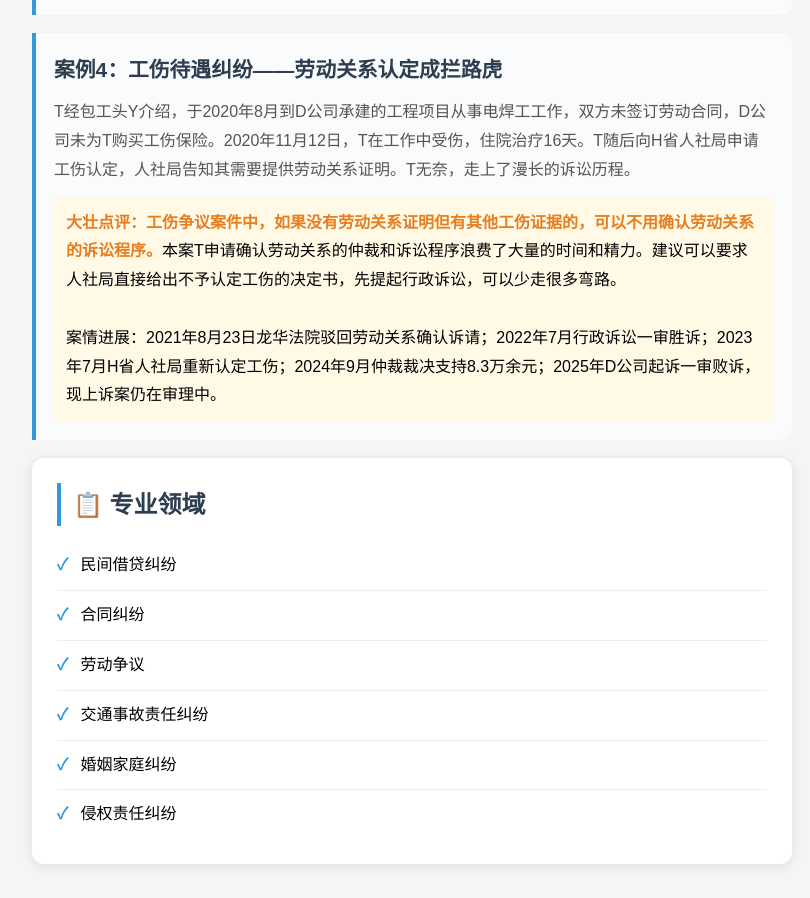
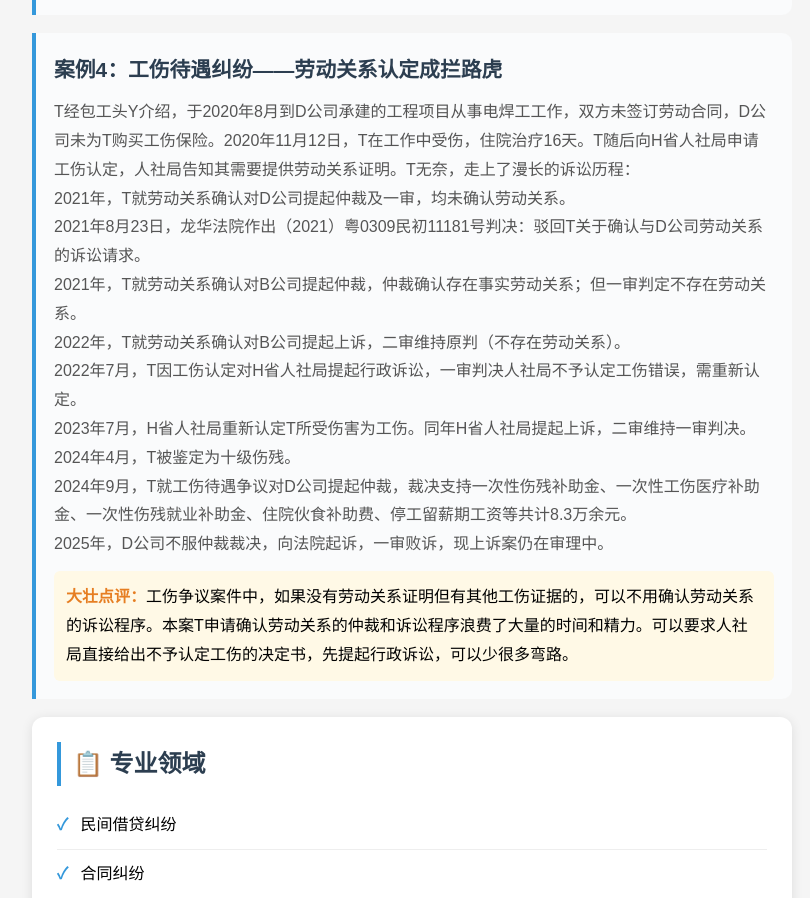
Before and after one commit to zhangjosephsir/zhangdazhuang, a plain HTML site: page index.html in a window 1280 px wide. Shown: the part 2179-3077 px from the top of the page, without its empty margins (228-1038 px from the left). Drawn offline with Linux system fonts and the light colour scheme.

Commit message:
更新工伤案例完整版

```diff
--- a/index.html
+++ b/index.html
@@ -103,9 +103,20 @@
         </div>
         <div class="case">
             <div class="case-title">案例4：工伤待遇纠纷——劳动关系认定成拦路虎</div>
-            <div class="case-content">T经包工头Y介绍，于2020年8月到D公司承建的工程项目从事电焊工工作，双方未签订劳动合同，D公司未为T购买工伤保险。2020年11月12日，T在工作中受伤，住院治疗16天。T随后向H省人社局申请工伤认定，人社局告知其需要提供劳动关系证明。T无奈，走上了漫长的诉讼历程。</div>
+            <div class="case-content">
+                <p>T经包工头Y介绍，于2020年8月到D公司承建的工程项目从事电焊工工作，双方未签订劳动合同，D公司未为T购买工伤保险。2020年11月12日，T在工作中受伤，住院治疗16天。T随后向H省人社局申请工伤认定，人社局告知其需要提供劳动关系证明。T无奈，走上了漫长的诉讼历程：</p>
+                <p>2021年，T就劳动关系确认对D公司提起仲裁及一审，均未确认劳动关系。</p>
+                <p>2021年8月23日，龙华法院作出（2021）粤0309民初11181号判决：驳回T关于确认与D公司劳动关系的诉讼请求。</p>
+                <p>2021年，T就劳动关系确认对B公司提起仲裁，仲裁确认存在事实劳动关系；但一审判定不存在劳动关系。</p>
+                <p>2022年，T就劳动关系确认对B公司提起上诉，二审维持原判（不存在劳动关系）。</p>
+                <p>2022年7月，T因工伤认定对H省人社局提起行政诉讼，一审判决人社局不予认定工伤错误，需重新认定。</p>
+                <p>2023年7月，H省人社局重新认定T所受伤害为工伤。同年H省人社局提起上诉，二审维持一审判决。</p>
+                <p>2024年4月，T被鉴定为十级伤残。</p>
+                <p>2024年9月，T就工伤待遇争议对D公司提起仲裁，裁决支持一次性伤残补助金、一次性工伤医疗补助金、一次性伤残就业补助金、住院伙食补助费、停工留薪期工资等共计8.3万余元。</p>
+                <p>2025年，D公司不服仲裁裁决，向法院起诉，一审败诉，现上诉案仍在审理中。</p>
+            </div>
             <div class="case-comment">
-                <strong>大壮点评：</strong><strong>工伤争议案件中，如果没有劳动关系证明但有其他工伤证据的，可以不用确认劳动关系的诉讼程序。</strong>本案T申请确认劳动关系的仲裁和诉讼程序浪费了大量的时间和精力。建议可以要求人社局直接给出不予认定工伤的决定书，先提起行政诉讼，可以少走很多弯路。<br><br>案情进展：2021年8月23日龙华法院驳回劳动关系确认诉请；2022年7月行政诉讼一审胜诉；2023年7月H省人社局重新认定工伤；2024年9月仲裁裁决支持8.3万余元；2025年D公司起诉一审败诉，现上诉案仍在审理中。
+                <strong>大壮点评：</strong>工伤争议案件中，如果没有劳动关系证明但有其他工伤证据的，可以不用确认劳动关系的诉讼程序。本案T申请确认劳动关系的仲裁和诉讼程序浪费了大量的时间和精力。可以要求人社局直接给出不予认定工伤的决定书，先提起行政诉讼，可以少很多弯路。
             </div>
         </div>
 
```
